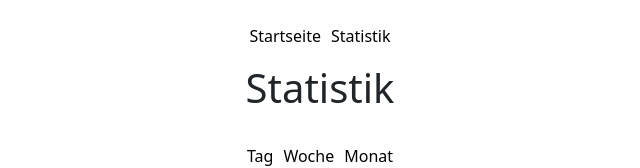
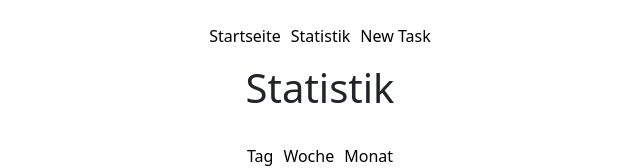
Before and after one commit to Noeell/Semeru, a React (Create React App) app: page /statistik in a window 1280 px wide. Shown: the top 168 px of the page, without its empty margins (320-960 px from the left). Built offline with nearby package versions, Linux system fonts and the light colour scheme; no server answers; sample sign-in values are in the browser's storage.

Commit message:
bootstrap

```diff
--- a/package.json
+++ b/package.json
@@ -8,6 +8,7 @@
     "@testing-library/user-event": "^12.8.3",
     "bootstrap": "^5.1.0",
     "firebase": "^9.0.0",
+    "mdb-react-ui-kit": "^1.3.0",
     "react": "^17.0.2",
     "react-bootstrap": "^1.6.1",
     "react-dom": "^17.0.2",
--- a/src/App.js
+++ b/src/App.js
@@ -9,10 +9,11 @@ import Firebase from "firebase/compat";
 import Tag from "./Tag";
 import Monat from "./Monat";
 import Woche from "./Woche";
+import NewTask from "./NewTask";
 
 function App() {
 
-    const HeaderLink = ({ page }, props) => {
+    const HeaderLink = ({page}, props) => {
         const title = page.charAt(0).toUpperCase() + page.slice(1);
         return <Link to={`/${page}`} className='headerlink-title'>
             {title}
@@ -27,22 +28,23 @@ function App() {
             <div>
                 <br/>
                 <div className='header'>
-                    <HeaderLink page='startseite' selected={page === 'startseite'} />
-                    <HeaderLink page='statistik' selected={page === 'statistik'} />
+                    <HeaderLink page='startseite' selected={page === 'startseite'}/>
+                    <HeaderLink page='statistik' selected={page === 'statistik'}/>
+                    <HeaderLink page='New Task' selected={page === 'new task'}/>
                 </div>
             </div>
-
         );
     };
 
     return (
         <div>
             <Router>
-                <Route path='/:page' component={Header} />
+                <Route path='/:page' component={Header}/>
 
                 <Route exact path="/statistik" component={Statistik}/>
                 <Route exact path="/signup" component={SignUp}/>
                 <Route exact path="/startseite" component={Startpage}/>
+                <Route exact path="/new task" component={NewTask}/>
                 <Route exact path="/" component={Login}/>
             </Router>
 
--- a/src/Login.js
+++ b/src/Login.js
@@ -1,7 +1,7 @@
 import Firebase from "firebase/compat";
 import {useState} from "react";
 import {Link, useHistory} from "react-router-dom";
-import {Button, Col, Container, Row} from "react-bootstrap";
+import {Button, Col, Container, Row, Form} from "react-bootstrap";
 
 const firebaseConfig = {
     apiKey: "AIzaSyB1AltKxep7brHa87pM7x8YOS7Oo48AYMQ",
--- /dev/null
+++ b/src/NewTask.js
@@ -0,0 +1,9 @@
+import {Col} from "react-bootstrap";
+
+export default function NewTask() {
+    return (
+        <div>
+
+        </div>
+    )
+}
```
Also changed, not shown: 1 other file (tests, documents, lock files or other folders).
